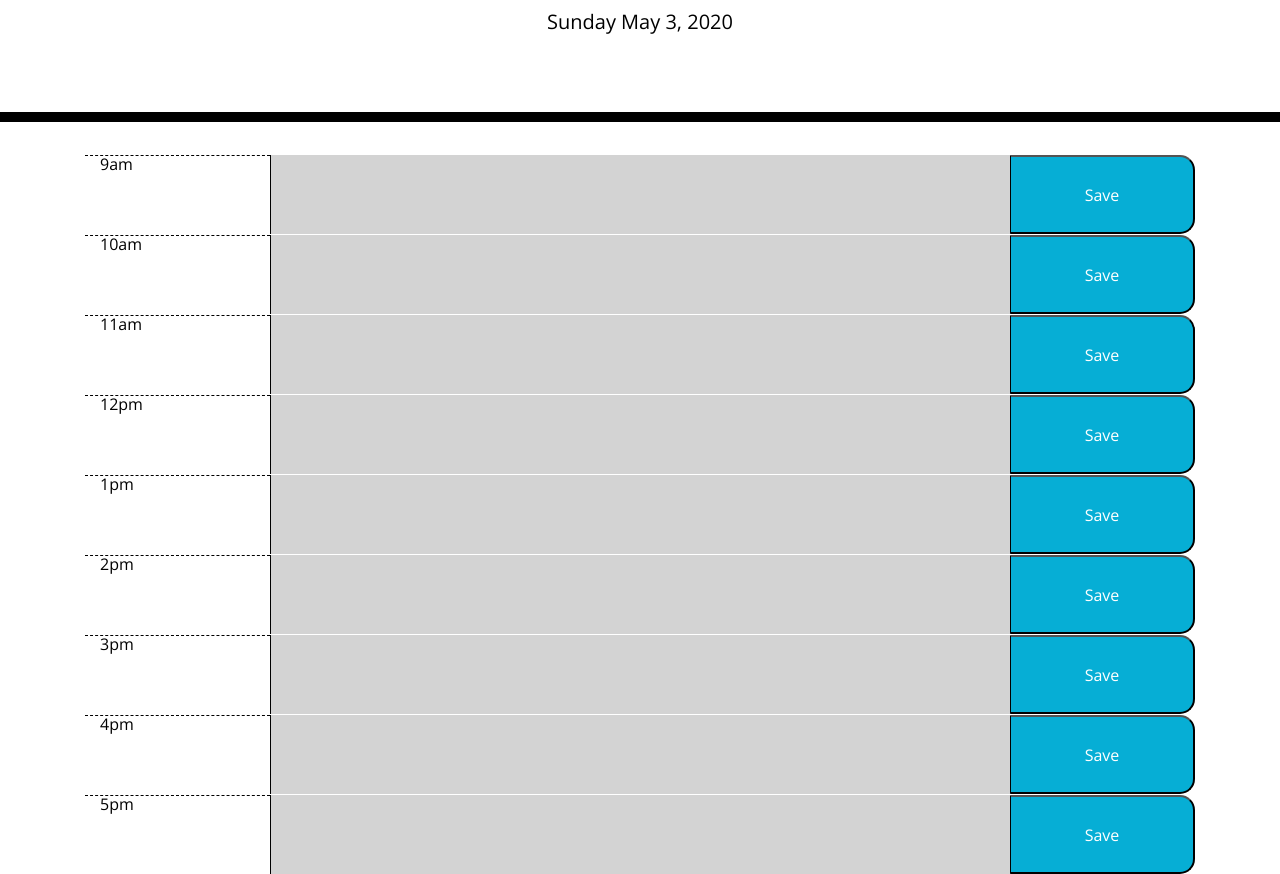
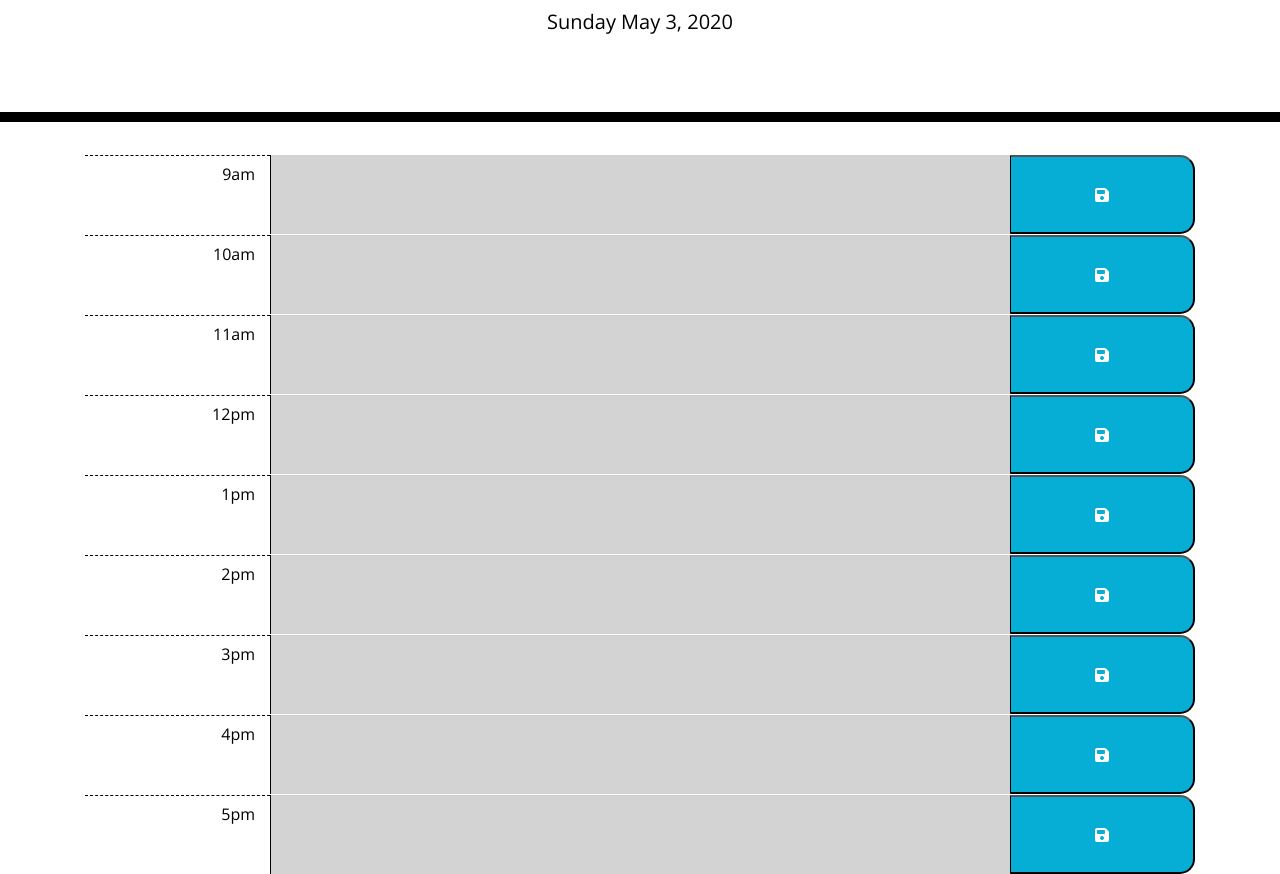
Before and after one commit to GedalyaKrycer/05-third-party-apis, a plain HTML site: page index.html in a window 1280 px wide. Shown: the part 182-1056 px from the top of the page. Drawn offline with nearby package versions, Linux system fonts and the light colour scheme.

Commit message:
Added FontAwesome save icon to submit buttons

```diff
--- a/assets/css/style.css
+++ b/assets/css/style.css
@@ -40,11 +40,12 @@ textarea{
   background-color: #ffffff;
   color: #000000;
   border-top: 1px dashed #000000;
+  text-align: right;
+  padding-top: 10px;
 }
 
 .past {
   background-color: #d3d3d3;
-  color: white;
 }
 
 .present {
--- a/index.html
+++ b/index.html
@@ -19,7 +19,11 @@
       rel="stylesheet"
     />
     <link rel="stylesheet" href="./assets/css/style.css" />
+    <!-- Font Awesome -->
+    <script src="https://kit.fontawesome.com/7f385e5f88.js" crossorigin="anonymous"></script>
+
     <title>Work Day Scheduler</title>
+
   </head>
 
   <body>
@@ -30,61 +34,60 @@
     </header>
     <div class="container">
       <!-- Timeblocks go here -->
-
       <form class="container">
         <div class="row">
           <label for="" class="hour col-2">9am</label>
           <textarea name="" id="" class="description col-8 past"></textarea>
-          <button type="submit" class="saveBtn col-2">Save</button>
+          <button type="submit" class="saveBtn col-2"><i class="fas fa-save"></i></button>
         </div>
 
         <div class="row">
           <label for="" class="hour col-2">10am</label>
           <textarea name="" id="" class="description col-8 past"></textarea>
-          <button type="submit" class="saveBtn col-2">Save</button>
+          <button type="submit" class="saveBtn col-2"><i class="fas fa-save"></i></button>
         </div>
 
 
         <div class="row">
           <label for="" class="hour col-2">11am</label>
           <textarea name="" id="" class="description col-8 past"></textarea>
-          <button type="submit" class="saveBtn col-2">Save</button>
+          <button type="submit" class="saveBtn col-2"><i class="fas fa-save"></i></button>
         </div>
 
         <div class="row">
           <label for="" class="hour col-2">12pm</label>
           <textarea name="" id="" class="description col-8 past"></textarea>
-          <button type="submit" class="saveBtn col-2">Save</button>
+          <button type="submit" class="saveBtn col-2"><i class="fas fa-save"></i></button>
         </div>
 
         <div class="row">
           <label for="" class="hour col-2">1pm</label>
           <textarea name="" id="" class="description col-8 past"></textarea>
-          <button type="submit" class="saveBtn col-2">Save</button>
+          <button type="submit" class="saveBtn col-2"><i class="fas fa-save"></i></button>
         </div>
 
         <div class="row">
           <label for="" class="hour col-2">2pm</label>
           <textarea name="" id="" class="description col-8 past"></textarea>
-          <button type="submit" class="saveBtn col-2">Save</button>
+          <button type="submit" class="saveBtn col-2"><i class="fas fa-save"></i></button>
         </div>
 
         <div class="row">
           <label for="" class="hour col-2">3pm</label>
           <textarea name="" id="" class="description col-8 past"></textarea>
-          <button type="submit" class="saveBtn col-2">Save</button>
+          <button type="submit" class="saveBtn col-2"><i class="fas fa-save"></i></button>
         </div>
 
         <div class="row">
           <label for="" class="hour col-2">4pm</label>
           <textarea name="" id="" class="description col-8 past"></textarea>
-          <button type="submit" class="saveBtn col-2">Save</button>
+          <button type="submit" class="saveBtn col-2"><i class="fas fa-save"></i></button>
         </div>
 
         <div class="row">
           <label for="" class="hour col-2">5pm</label>
           <textarea name="" id="" class="description col-8 past"></textarea>
-          <button type="submit" class="saveBtn col-2">Save</button>
+          <button type="submit" class="saveBtn col-2"><i class="fas fa-save"></i></button>
         </div>
 
 
```
